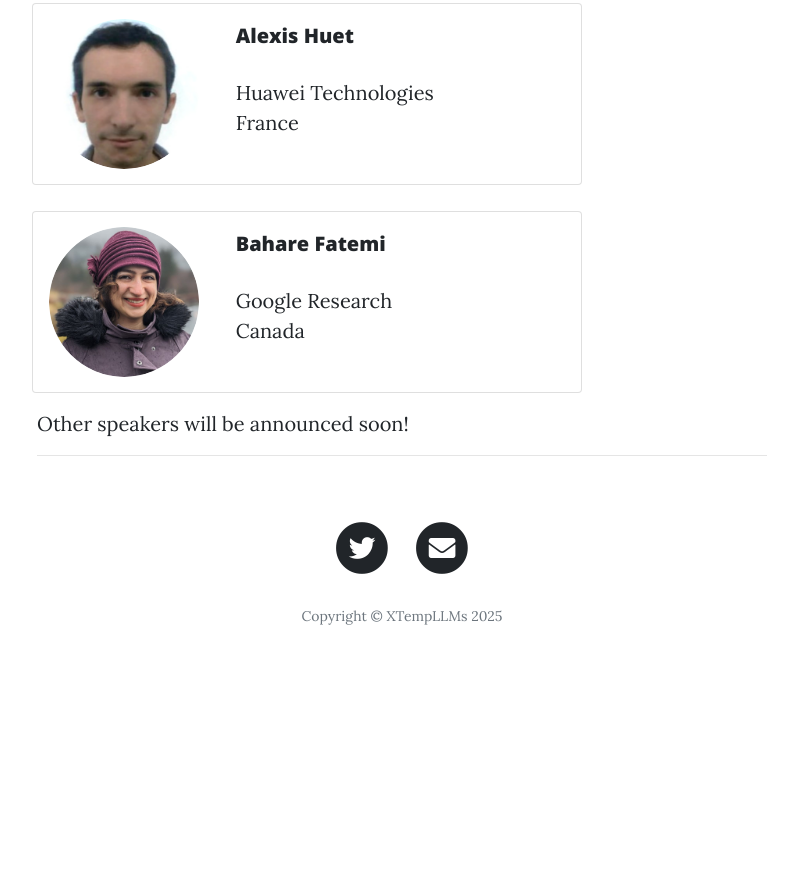
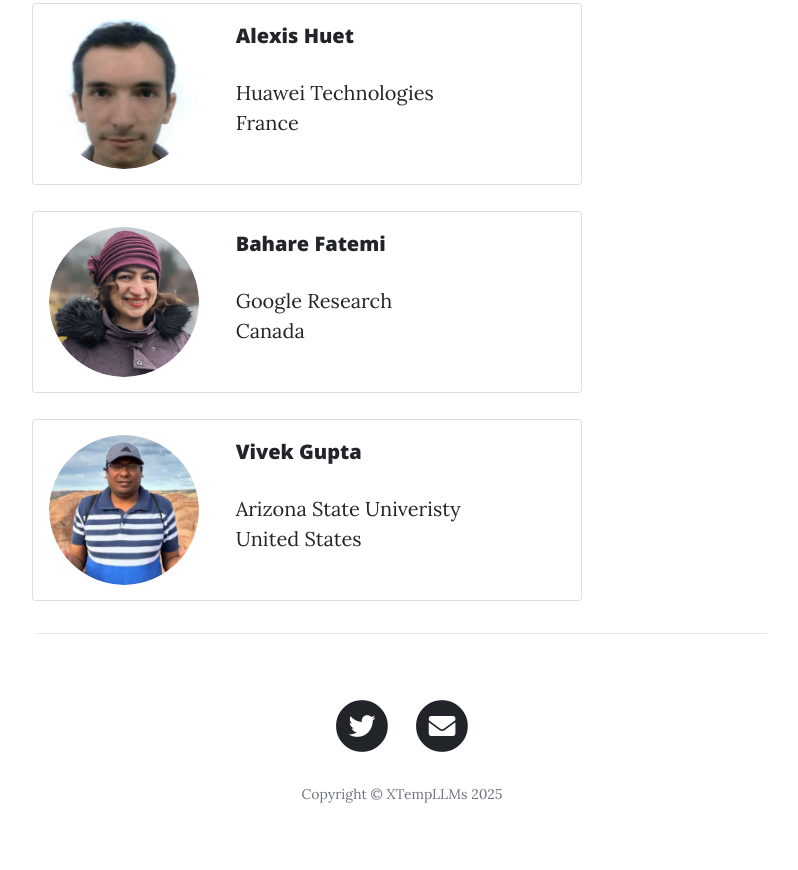
Before and after one commit to banahene/zhaolab_projectpage, a website: page 2025/invited-speakers.html in a window 1280 px wide. Shown: the part 1064-1934 px from the top of the page, without its empty margins (238-1036 px from the left). Before the commit the page ends 1756 px from the top, so only its background shows below. Drawn offline with Linux system fonts and the light colour scheme.

Commit message:
add image

```diff
--- a/2025/invited-speakers.html
+++ b/2025/invited-speakers.html
@@ -127,8 +127,21 @@
             </div>
           </div>
 
+          <div class="card mb-3 profile text-center">
+            <div class="row no-gutters">
+              <div class="col-md-4">
+                <img src="img/profiles/vivek-small.png" class="card-img-top prof-pic rounded-circle">
+              </div>
+              <div class="col-md-8 text-md-left">
+                <div class="card-body">
+                  <h5 class="card-title"><a href="https://search.asu.edu/profile/5176374" target="blank">Vivek Gupta</a></h5>
+                  <p class="card-text">Arizona State Univeristy<br>United States</p>
+                </div>
+              </div>
+            </div>
+          </div>
+
         </div> <!-- here -->
-        Other speakers will be announced soon!
   <hr>
 
   <!-- Footer -->
```
Also changed, not shown: 2025/img/profiles/vivek-small.png (added).
